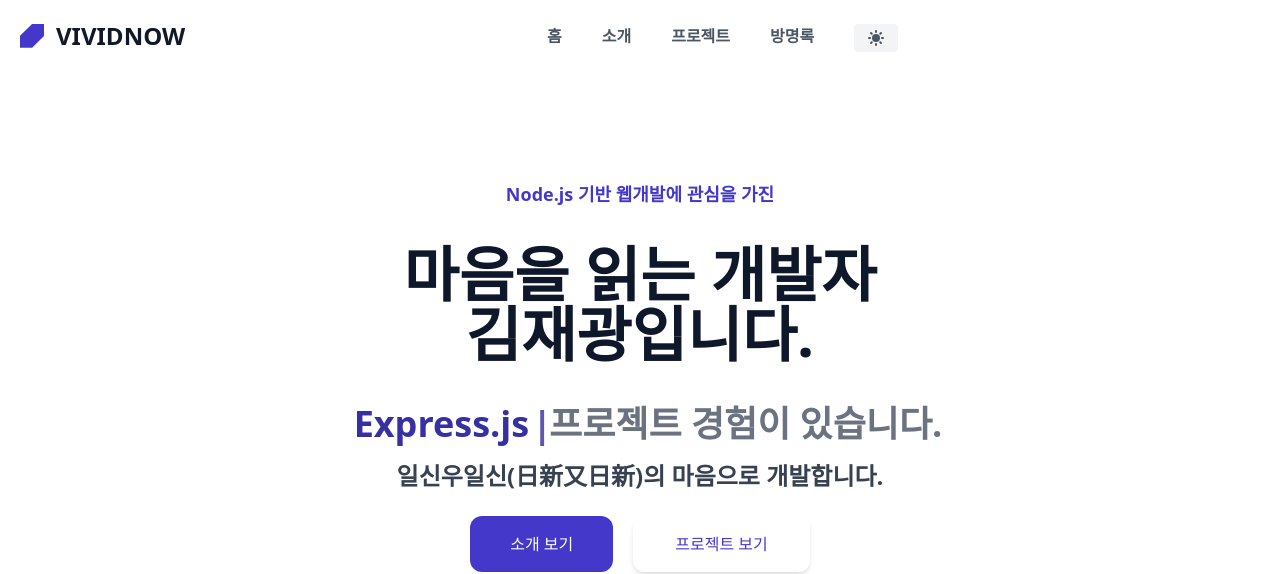
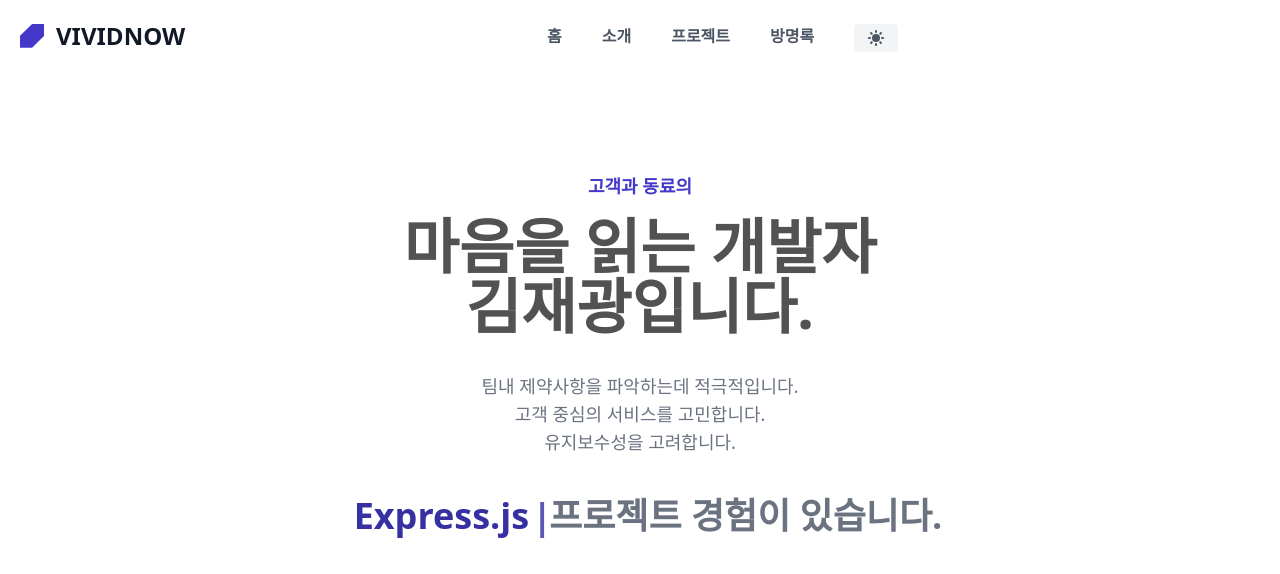
Before and after one commit to belucent0/my-Blog-with-Next.js, a Next.js app: page / in a window 1280 px wide. Shown: the top 574 px of the page. Built offline with nearby package versions, Linux system fonts and the light colour scheme; no server answers.

Commit message:
:수정, 랜딩페이지 내용

```diff
--- a/app/components/Hero.js
+++ b/app/components/Hero.js
@@ -8,14 +8,23 @@ export default function Hero() {
   });
   return (
     <>
-      <p className="p-2 font-bold text-indigo-700 sm:text-base md:py-3 md:text-lg">
-        Node.js 기반 웹개발에 관심을 가진
+      <p className="p-2 font-bold text-indigo-700 sm:text-base md:py-1 md:text-lg">
+        고객과 동료의 <br />
       </p>
-      <h1 className="text-3xl font-bold sm:text-5xl md:py-6 md:text-6xl">
+      <h1 className="text-3xl text-neutral-600 font-bold sm:text-5xl md:py-3 md:text-6xl">
         마음을 읽는 개발자 <br />
         김재광입니다.
       </h1>
-      <div className="flex items-center justify-center text-indigo-800  dark:text-indigo-400">
+
+        <div className="m-6 text-xs md:text-lg">
+          <ul>
+            <li className="text-gray-500">팀내 제약사항을 파악하는데 적극적입니다.</li>
+            <li className="text-gray-500">고객 중심의 서비스를 고민합니다.</li>
+            <li className="text-gray-500">유지보수성을 고려합니다.</li>
+          </ul>
+        </div>
+
+        <div className="flex items-center justify-center text-indigo-800  dark:text-indigo-400">
         <div className="pl-2 text-xl font-bold sm:text-3xl md:pl-4 md:text-4xl">
           {text}
           <Cursor />
@@ -24,10 +33,6 @@ export default function Hero() {
           프로젝트 경험이 있습니다.
         </p>
       </div>
-      <p className="text-xl font-bold text-gray-700 md:text-2xl">
-        일신우일신(日新又日新)의 마음으로 <br className="md:hidden"/>
-        개발합니다.
-      </p>
     </>
   );
 }
--- a/app/globals.css
+++ b/app/globals.css
@@ -27,7 +27,7 @@
 }
 
 h1, h2, h3, h4, h5, h6 {
-  @apply text-slate-900 dark:text-white
+  @apply text-slate-800 dark:text-white
 }
 
 footer {
--- a/app/guestbook/Banner.js
+++ b/app/guestbook/Banner.js
@@ -65,9 +65,9 @@ export default function Banner() {
           />
         </div>
         <div className="flex flex-wrap items-center gap-x-4 gap-y-2">
-          <div className="text-xs leading-6 pl-4 md:text-sm">
-            <strong className="font-semibold">소셜 로그인</strong>
-            으로 방명록을 남길 수 있습니다.
+          <div className="text-xs leading-6 pl-2 md:text-sm">
+            <strong className="font-semibold">소셜 로그인 </strong>
+            후 방명록을 남길 수 있습니다.
           </div>
         </div>
         <div className="flex flex-auto justify-end">
```
